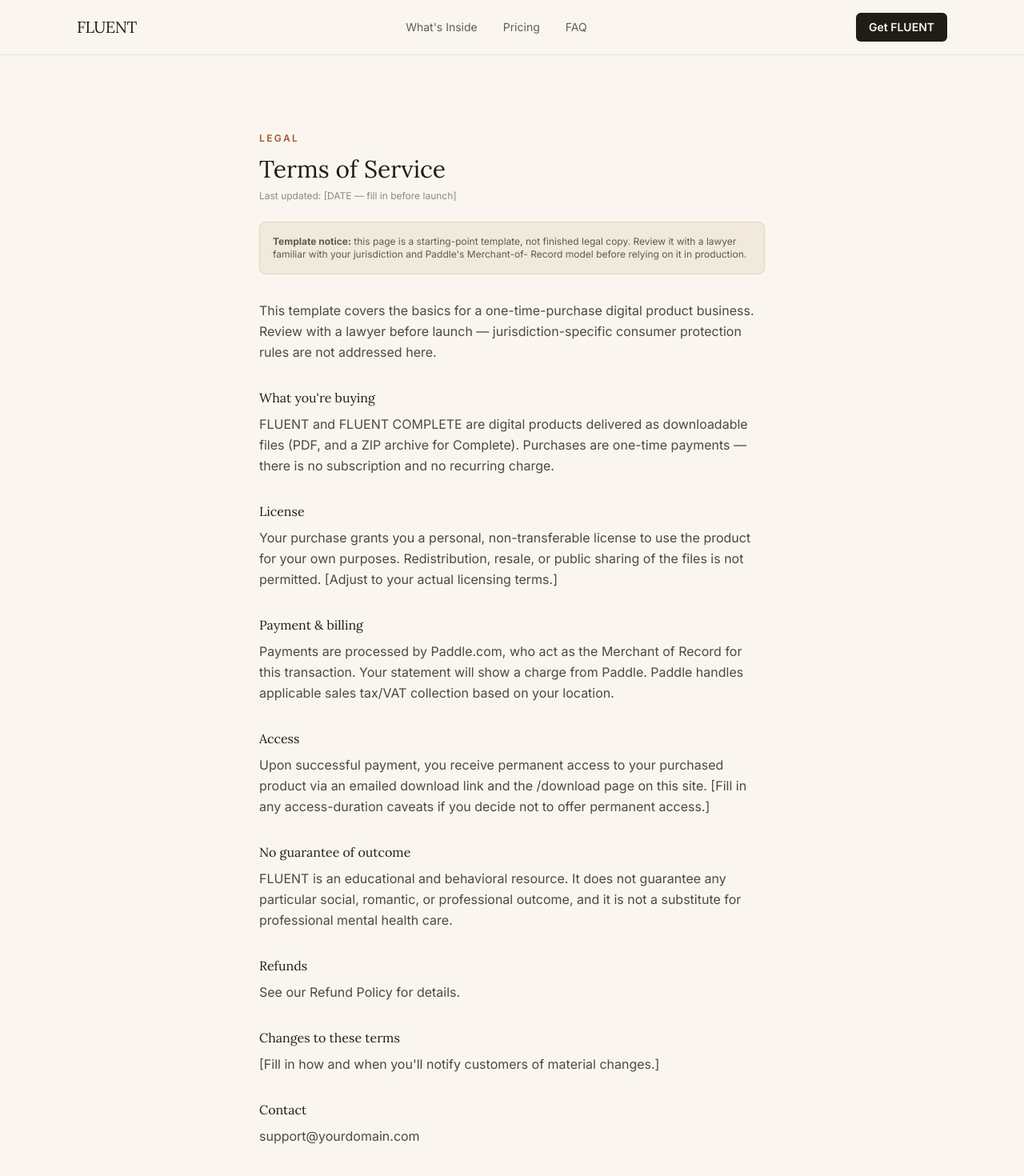
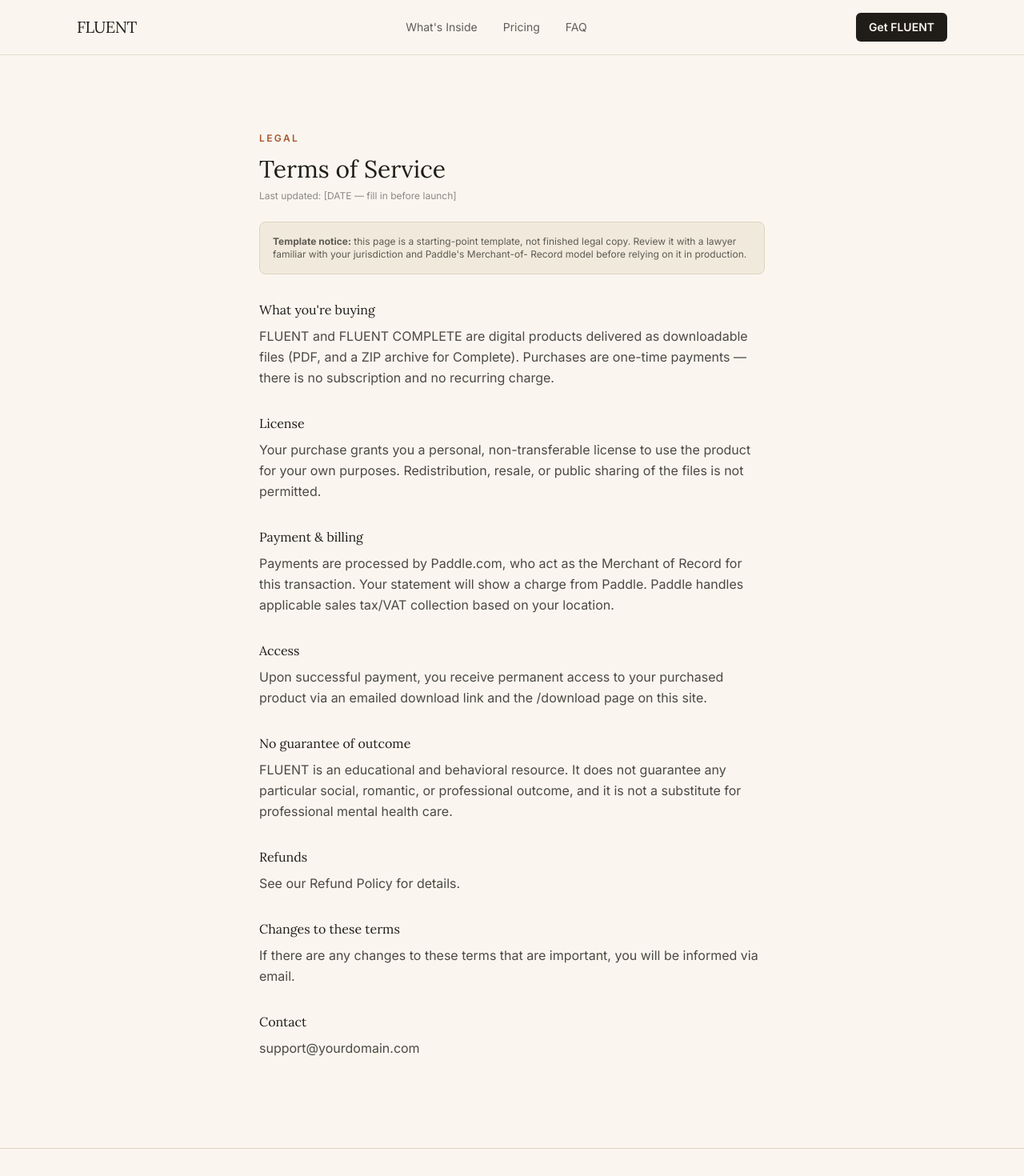
Before and after one commit to EnigmaGithub1/Fluent-system-website1, a Next.js app: page /legal/terms in a window 1280 px wide. Shown: the top 1470 px of the page at 80% size. Built offline with nearby package versions, Linux system fonts and the light colour scheme; no server answers.

Commit message:
Update page.tsx

```diff
--- a/src/app/legal/terms/page.tsx
+++ b/src/app/legal/terms/page.tsx
@@ -4,11 +4,7 @@
 export default function TermsPage() {
   return (
     <LegalPageShell title="Terms of Service" updated="[DATE — fill in before launch]">
-      <p>
-        This template covers the basics for a one-time-purchase digital product business. Review
-        with a lawyer before launch — jurisdiction-specific consumer protection rules are not
-        addressed here.
-      </p>
+
 
       <h2>What you're buying</h2>
       <p>
@@ -21,7 +17,6 @@
       <p>
         Your purchase grants you a personal, non-transferable license to use the product for your
         own purposes. Redistribution, resale, or public sharing of the files is not permitted.
-        [Adjust to your actual licensing terms.]
       </p>
 
       <h2>Payment &amp; billing</h2>
@@ -34,8 +29,7 @@
       <h2>Access</h2>
       <p>
         Upon successful payment, you receive permanent access to your purchased product via an
-        emailed download link and the /download page on this site. [Fill in any access-duration
-        caveats if you decide not to offer permanent access.]
+        emailed download link and the /download page on this site.
       </p>
 
       <h2>No guarantee of outcome</h2>
@@ -51,7 +45,7 @@
       </p>
 
       <h2>Changes to these terms</h2>
-      <p>[Fill in how and when you'll notify customers of material changes.]</p>
+      <p>If there are any changes to these terms that are important, you will be informed via email.</p>
 
       <h2>Contact</h2>
       <p>{process.env.SUPPORT_EMAIL || 'support@yourdomain.com'}</p>
```
